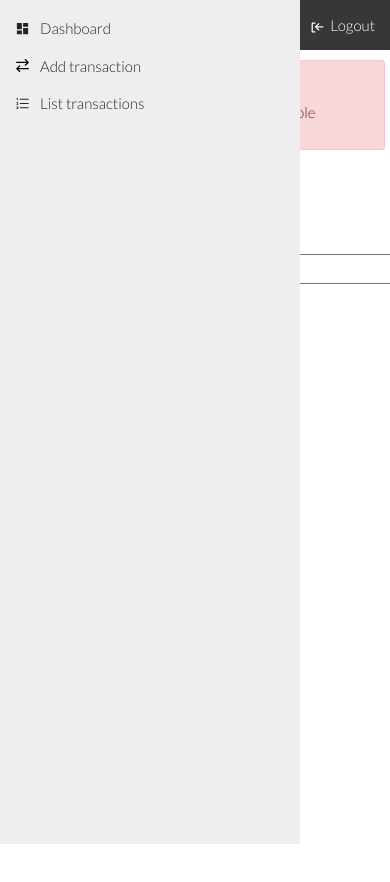
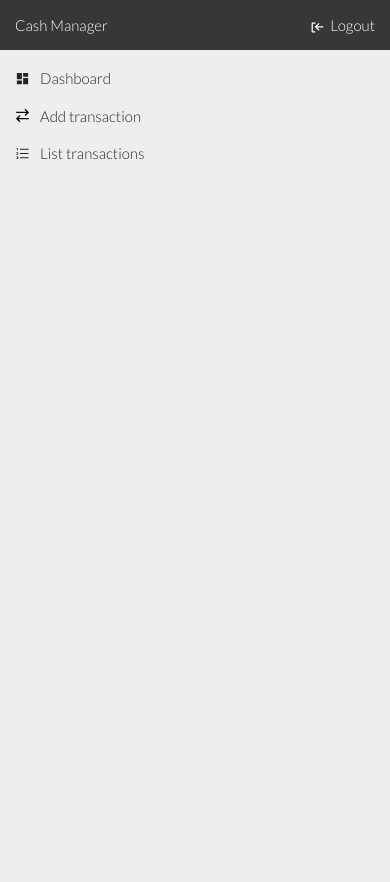
Before and after one commit to Bosswell/front_home_manager, a React (Create React App) app: page /dashboard in a window 390 px wide. Shown: the top 882 px of the page. Before the commit the page ends 844 px from the top, so only its background shows below. Built offline with nearby package versions, Linux system fonts and the light colour scheme; no server answers; sample sign-in values are in the browser's storage.

Commit message:
fixed unauth routing, fixed mobile side menu

```diff
--- a/src/PrivateLayout.js
+++ b/src/PrivateLayout.js
@@ -13,9 +13,9 @@ function PrivateLayout({ children }) {
 
     return (
         <menu>
-            <Menu isOpen={isOpen} setOpen={setOpen}/>
+            <Menu isOpen={isOpen} setOpen={setOpen} isMobile={isMobile}/>
             <aside className={'middle-section'}>
-                <SideMenu isOpen={isOpen} />
+                <SideMenu isOpen={isOpen} setOpen={setOpen} isMobile={isMobile}/>
                 <section className={'content'}>
                     { children }
                 </section>
--- a/src/components/Menu.js
+++ b/src/components/Menu.js
@@ -7,11 +7,10 @@ import { AuthContext } from "../AuthContext";
 import { useHistory } from 'react-router-dom'
 import authProvider from "../providers/authProvider";
 import { CgLogOut } from "react-icons/cg";
-import { isMobile } from 'react-device-detect';
 import "../scss/menu.scss";
 
 
-function Menu({ isOpen, setOpen, showHamburger }) {
+function Menu({ isOpen, setOpen, isMobile, showHamburger }) {
     const { setAuthed } = useContext(AuthContext);
     const history = useHistory();
 
@@ -20,6 +19,7 @@ function Menu({ isOpen, setOpen, showHamburger }) {
     }
 
     function handleLogout() {
+        setOpen(false);
         authProvider.logout();
         setAuthed(false);
     }
--- a/src/components/SideMenu.js
+++ b/src/components/SideMenu.js
@@ -5,14 +5,14 @@ import { AiOutlineOrderedList } from "react-icons/ai";
 import { MdDashboard } from "react-icons/md";
 import { useHistory } from "react-router-dom";
 
-function SideMenu({ isOpen }) {
+function SideMenu({ isOpen, setOpen, isMobile }) {
     const history = useHistory();
 
     return (
         <div className={'side-menu' + (!isOpen ? ' hidden' : '')}>
-            <MenuItem name={'Dashboard'} handleClick={() => history.push('/dashboard')} icon={<MdDashboard/>}/>
-            <MenuItem name={'Add transaction'} handleClick={() => history.push('/addTransaction')} icon={<GrTransaction/>}/>
-            <MenuItem name={'List transactions'} handleClick={() => history.push('/listTransactions')} icon={<AiOutlineOrderedList/>}/>
+            <MenuItem name={'Dashboard'} handleClick={() => { isMobile && setOpen(false); history.push('/dashboard') }} icon={<MdDashboard/>}/>
+            <MenuItem name={'Add transaction'} handleClick={() => { isMobile && setOpen(false); history.push('/addTransaction') }} icon={<GrTransaction/>}/>
+            <MenuItem name={'List transactions'} handleClick={() => { isMobile && setOpen(false); history.push('/listTransactions') }} icon={<AiOutlineOrderedList/>}/>
         </div>
     )
 }
--- a/src/constants/transactionListOptions.js
+++ b/src/constants/transactionListOptions.js
@@ -9,11 +9,11 @@ export const sortingOptions = [
     },
     {
         label: "Creation date - Ascending",
-        value: "t.createdAt"
+        value: "t.created_at"
     },
     {
         label: "Creation date - Descending",
-        value: "t.createdAt,desc"
+        value: "t.created_at,desc"
     },
     {
         label: "Position number - Ascending",
@@ -34,8 +34,8 @@ export const sortingOptions = [
 ]
 
 export const defaultSorting = {
-    label: "Position number - Descending",
-    value: "t.id, desc"
+    label: "Creation date - Descending",
+    value: "t.created_at,desc"
 };
 
 export const filterDateFromOptions = [
--- a/src/helpers/errorHandler.js
+++ b/src/helpers/errorHandler.js
@@ -4,6 +4,7 @@ export const ErrorHandler = (error) => {
         // that falls out of the range of 2xx
         if (error.response.status === 401) {
             localStorage.removeItem('token');
+            window.location.href = '/';
 
             return {
                 'hasError': true,
--- a/src/pages/TransactionsListPage.js
+++ b/src/pages/TransactionsListPage.js
@@ -170,6 +170,10 @@ function TransactionsListPage() {
         }));
     }
 
+    function handleOnClick(params) {
+        console.log(params.key)
+    }
+
     return (
         <Container fluid={true}>
             <Row>
@@ -208,11 +212,15 @@ function TransactionsListPage() {
                     <ListGroup className={'transaction-list'} variant="flush">
                         {transListInfo.results.map((item) => {
                             return (
-                                <ListGroup.Item>
+                                <ListGroup.Item key={item.id} onClick={handleOnClick}>
                                     <div>Type: {item.name}</div>
                                     <div>Amount: { item.amount } PLN</div>
                                     <div>Created at: { item.created_at }</div>
-                                    <div>Desc: { item.description }</div>
+                                    {item.description && <div>Desc: { item.description }</div>}
+
+                                    <a href={'/#'} className={'text-danger'}>delete</a>
+                                    <span> | </span>
+                                    <a href={'/#'} className={'text-warning'}>edit</a>
                                 </ListGroup.Item>
                             )
                         })}
@@ -223,7 +231,7 @@ function TransactionsListPage() {
                         disableInitialCallback={true}
                         pageCount={transListInfo.nbPages}
                         initialPage={transListInfo.nbPage - 1}
-                        pageRangeDisplayed={4}
+                        pageRangeDisplayed={2}
                         marginPagesDisplayed={2}
                         containerClassName={'pagination justify-content-end'}
                         pageClassName={'page-item'}
--- a/src/scss/global.scss
+++ b/src/scss/global.scss
@@ -152,6 +152,8 @@ menu {
 .date-picker {
   display: flex;
   justify-content: space-between;
+  flex-wrap: wrap;
+  gap: 10px;
   width: 100%;
   max-width: 420px;
 }
--- a/src/scss/menu.scss
+++ b/src/scss/menu.scss
@@ -54,7 +54,12 @@ $menuHeight: 50px;
 
 @media (max-width: 1024px) {
   .side-menu {
-    position: fixed;
+    position: absolute;
+    top: 50px;
+    width: 100%;
+    height: calc(100% + 50px);
+    background: #eee;
+    overflow: auto;
   }
 }
 
```
